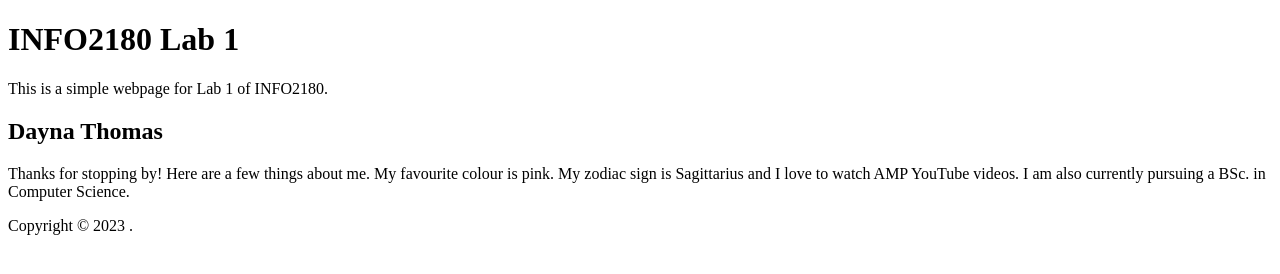
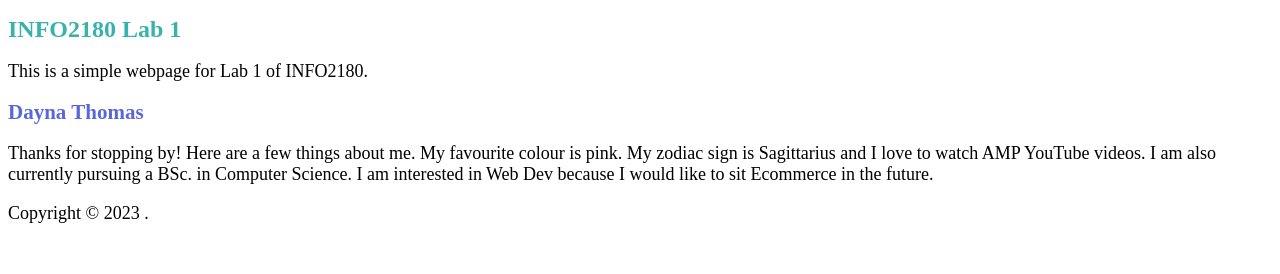
Before and after one commit to daynathomas/info2180-lab1, a plain HTML site: page index.html in a window 1280 px wide. Drawn offline with Linux system fonts and the light colour scheme.

Commit message:
Added update html file and added css file

```diff
--- a/index.html
+++ b/index.html
@@ -14,10 +14,11 @@
        </header>
        <main>
            <h2>Dayna Thomas</h2>
-           <p>Thanks for stopping by! Here are a few things about me. My favourite colour is pink. My zodiac sign is Sagittarius and I love to watch AMP YouTube videos. I am also currently pursuing a BSc. in Computer Science.</p>
+           <p>Thanks for stopping by! Here are a few things about me. My favourite colour is pink. My zodiac sign is Sagittarius and I love to watch AMP YouTube videos. I am also currently pursuing a BSc. in Computer Science. I am interested in Web Dev because I would like to sit Ecommerce in the future.</p>
        </main>
        <footer>
 <p>Copyright &copy; 2023 <Dayna Thomas>.</p>
        </footer>
    </body>
+   <link rel="stylesheet" href="styles.css">
    </html>
--- /dev/null
+++ b/styles.css
@@ -0,0 +1,13 @@
+h1 {
+    font-size: 24px;
+    color: #38B2AC;
+}
+
+h2 {
+    font-size: 21px;
+    color: #5A67D8;
+}
+
+p {
+    font-size: 18px;
+}
```
